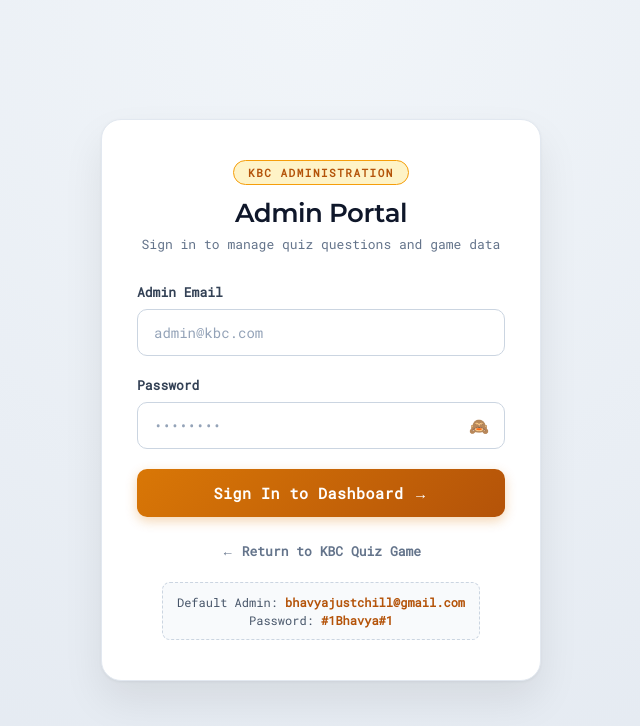
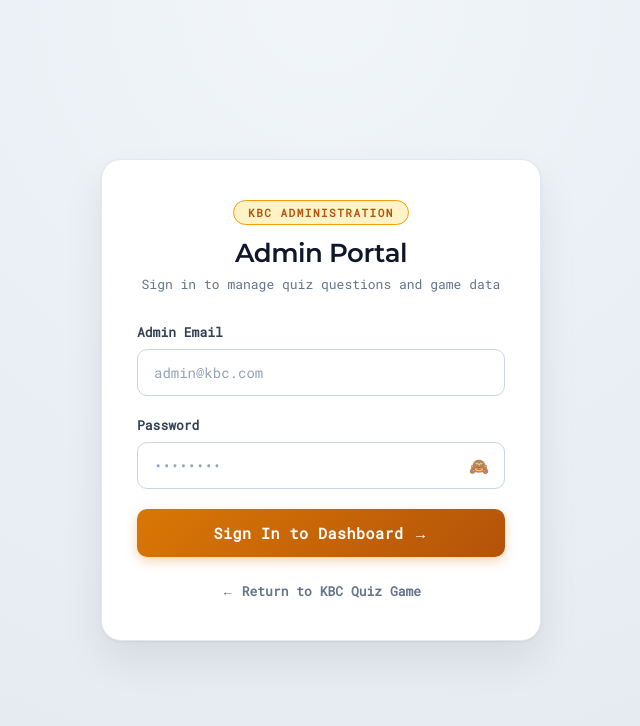
Before and after one commit to bhavyajustchill/react-kbc-game, a React (Vite) app: page /admin in a window 1280 px wide. Shown: the top 726 px of the page, without its empty margins (319-959 px from the left). Built offline with nearby package versions, Linux system fonts and the light colour scheme.

Commit message:
removed hint from admin login page

```diff
--- a/src/pages/AdminLogin.jsx
+++ b/src/pages/AdminLogin.jsx
@@ -332,11 +332,6 @@ export default function AdminLogin() {
           <Link to="/" className="backLink">
             ← Return to KBC Quiz Game
           </Link>
-          <div className="credentialsHint">
-            Default Admin: <span>bhavyajustchill@gmail.com</span>
-            <br />
-            Password: <span>#1Bhavya#1</span>
-          </div>
         </div>
       </div>
     </LightLoginContainer>
```
